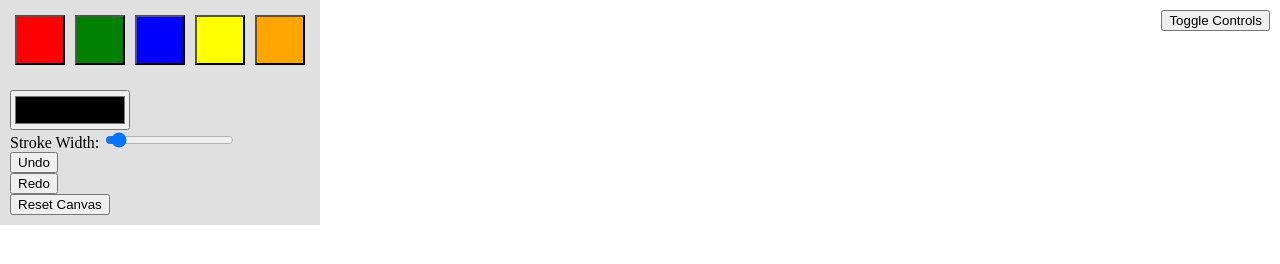
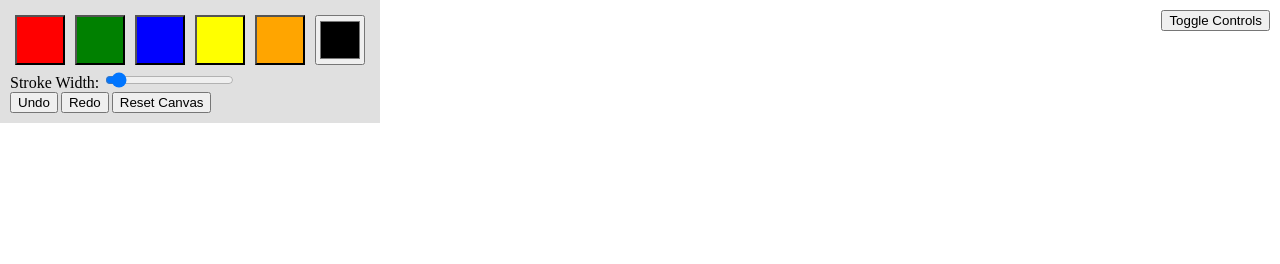
Before and after one commit to rachitiitr/screen-draw, an Electron app: page index.html in a window 1280 px wide. Both pictures are taken after a click on the button "Toggle Controls". Drawn offline with Linux system fonts and the light colour scheme.

Commit message:
fixed css

```diff
--- a/index.html
+++ b/index.html
@@ -15,15 +15,17 @@
             <button class="colorButton" id="color3" style="background-color: blue;"></button>
             <button class="colorButton" id="color4" style="background-color: yellow;"></button>
             <button class="colorButton" id="color5" style="background-color: orange;"></button>
+            <input type="color" id="pickColorInput">
         </div>
-        <input type="color" id="pickColorInput">
         <div id="strokeWidthControl">
             <label for="strokeWidthRange">Stroke Width:</label>
             <input type="range" id="strokeWidthRange" min="1" max="20" value="2">
         </div>
-        <button id="undoButton">Undo</button>
-        <button id="redoButton">Redo</button>
-        <button id="resetButton">Reset Canvas</button>
+        <div class="Grid">
+            <button id="undoButton">Undo</button>
+            <button id="redoButton">Redo</button>
+            <button id="resetButton">Reset Canvas</button>
+        </div>
     </div>
     <canvas id="canvas"></canvas>
     <script src="script.js"></script>
--- a/styles.css
+++ b/styles.css
@@ -34,7 +34,6 @@ canvas {
 #colorPanel {
     display: flex;
     flex-wrap: wrap;
-    margin-bottom: 10px;
 }
 
 .colorButton {
@@ -45,9 +44,9 @@ canvas {
 }
 
 #pickColorInput {
-    width: 120px;
-    height: 40px;
-    margin-top: 10px;
+    width: 50px;
+    height: 50px;
+    margin: 5px;
     z-index: 200;
 }
 
@@ -69,3 +68,8 @@ canvas {
 #buttonContainer button {
     z-index: 200;
 }
+
+.Grid {
+    display: flex;
+    gap: 3px;
+}
```
